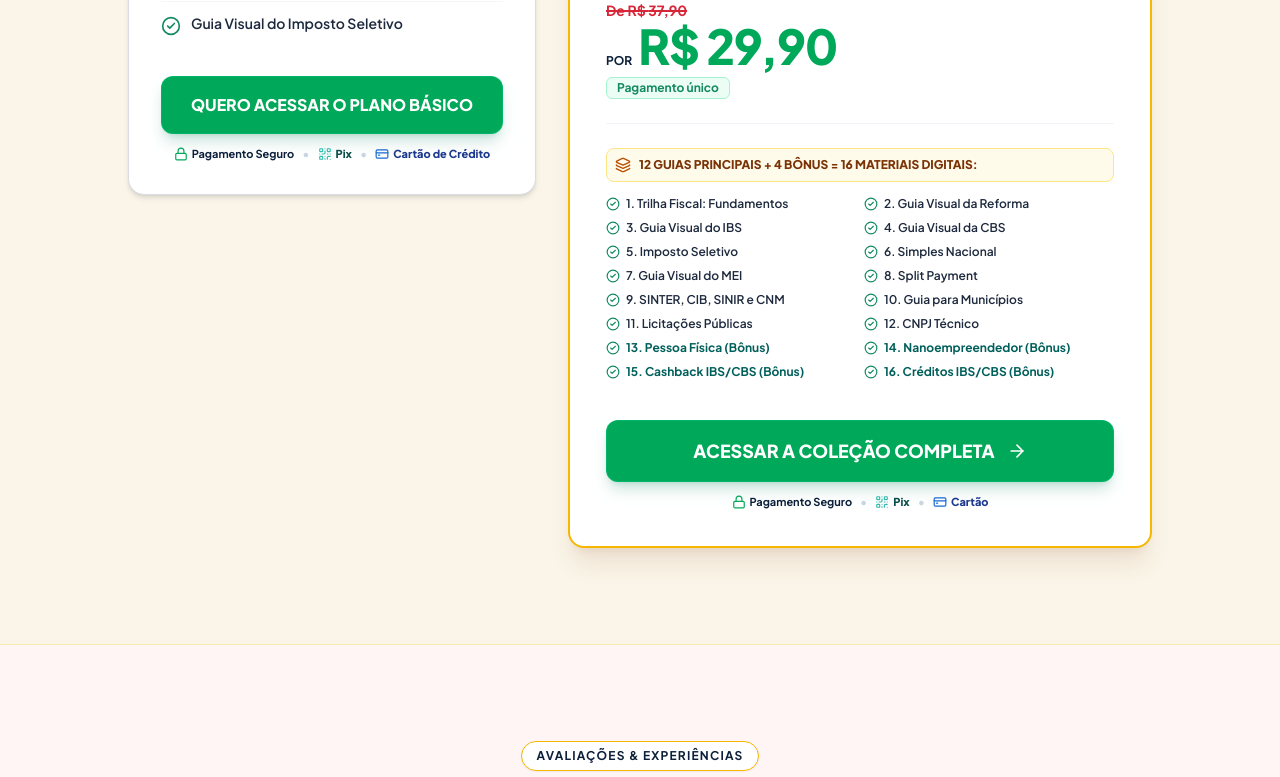
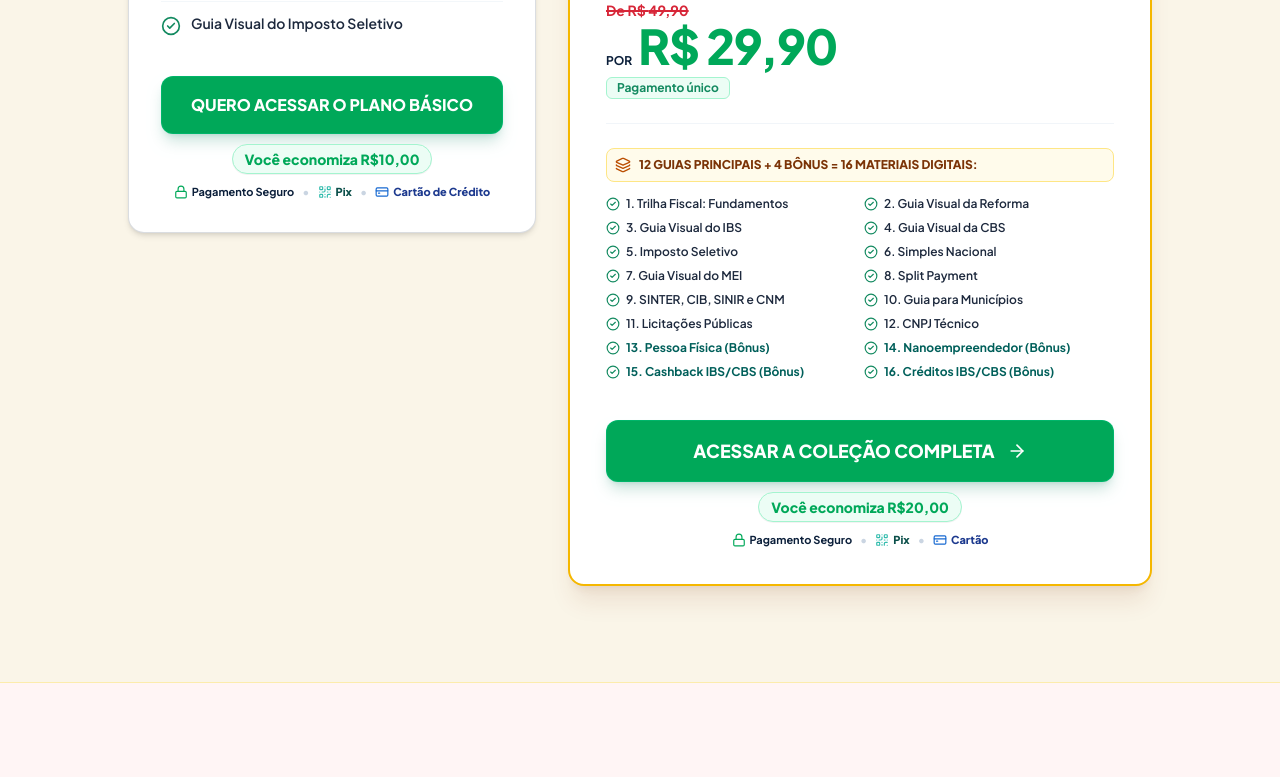
Before and after one commit to henriquecarreto/REFORMA-TRIBUTARIA, a React (Vite) app: page / in a window 1280 px wide. Shown: the part 9440-10217 px from the top of the page. Built offline with nearby package versions, Linux system fonts and the light colour scheme.

Commit message:
update crossed out price to 49.90 and add savings message

```diff
--- a/src/components/PricingSection.tsx
+++ b/src/components/PricingSection.tsx
@@ -123,7 +123,14 @@ export const PricingSection: React.FC = () => {
               >
                 <span>QUERO ACESSAR O PLANO BÁSICO</span>
               </a>
-              <div className="flex flex-wrap items-center justify-center gap-2 text-[11px] font-bold text-[#0B1F3A] mt-3">
+
+              <div className="text-center mt-2.5">
+                <span className="inline-flex items-center gap-1.5 px-3 py-1 rounded-full bg-emerald-50 border border-emerald-200 text-[#00A859] text-xs sm:text-sm font-extrabold shadow-2xs">
+                  Você economiza R$10,00
+                </span>
+              </div>
+
+              <div className="flex flex-wrap items-center justify-center gap-2 text-[11px] font-bold text-[#0B1F3A] mt-2.5">
                 <span className="inline-flex items-center gap-1">
                   <Lock className="w-3.5 h-3.5 text-[#00A859]" /> Pagamento Seguro
                 </span>
@@ -286,7 +293,14 @@ export const PricingSection: React.FC = () => {
                 <span>ACESSAR A COLEÇÃO COMPLETA</span>
                 <ArrowRight className="w-5 h-5 shrink-0" />
               </a>
-              <div className="flex flex-wrap items-center justify-center gap-2 text-[11px] font-bold text-[#0B1F3A] mt-3">
+
+              <div className="text-center mt-2.5">
+                <span className="inline-flex items-center gap-1.5 px-3 py-1 rounded-full bg-emerald-50 border border-emerald-200 text-[#00A859] text-xs sm:text-sm font-extrabold shadow-2xs">
+                  Você economiza R$20,00
+                </span>
+              </div>
+
+              <div className="flex flex-wrap items-center justify-center gap-2 text-[11px] font-bold text-[#0B1F3A] mt-2.5">
                 <span className="inline-flex items-center gap-1">
                   <Lock className="w-3.5 h-3.5 text-[#00A859]" /> Pagamento Seguro
                 </span>
--- a/src/config/siteConfig.ts
+++ b/src/config/siteConfig.ts
@@ -16,7 +16,7 @@ export const siteConfig = {
   basicPrice: "19,90",
   basicOldPrice: "29,90",
   completePrice: "29,90",
-  completeOldPrice: "37,90",
+  completeOldPrice: "49,90",
   currency: "R$",
 
   // Support & Contact
```
